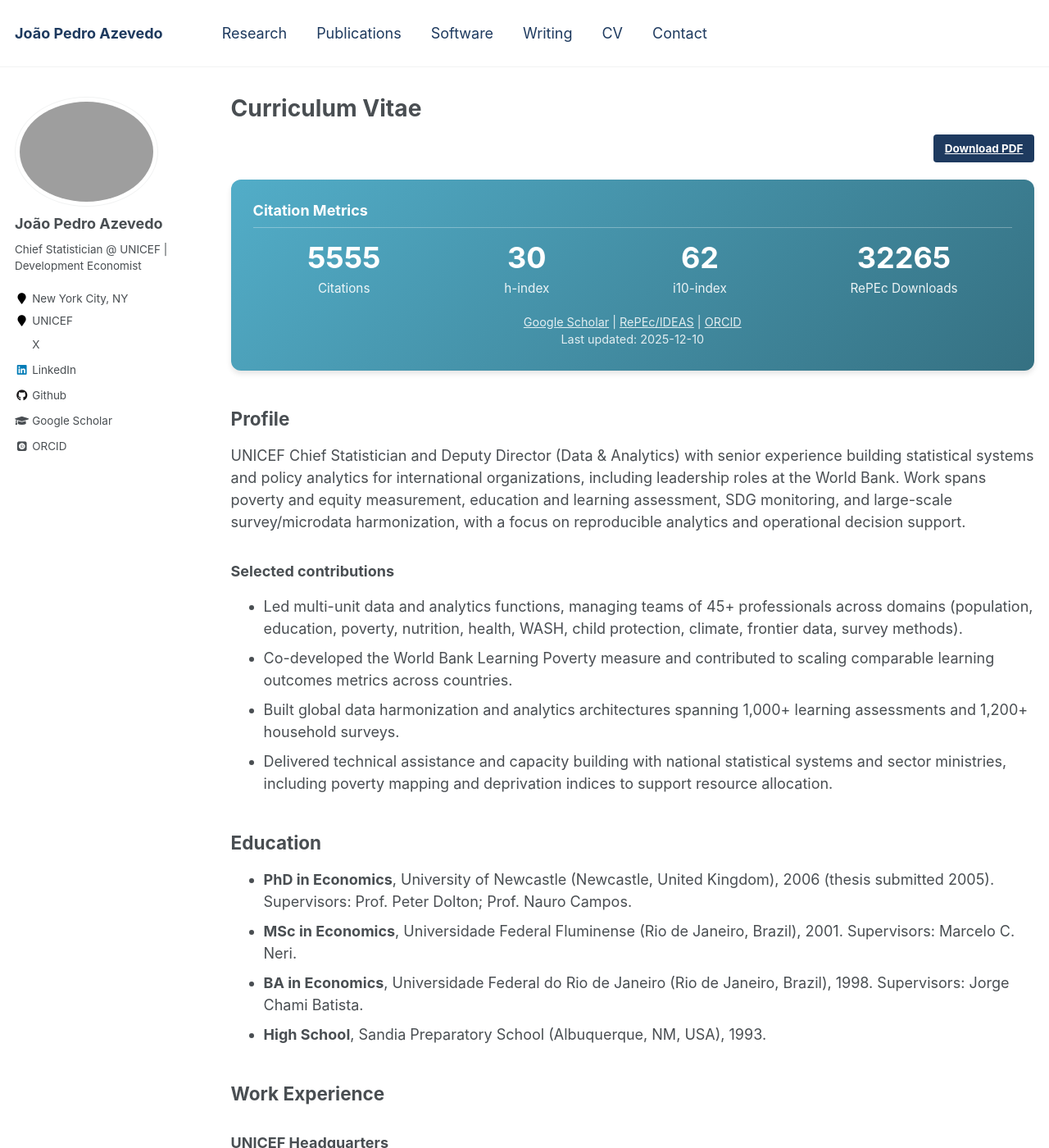
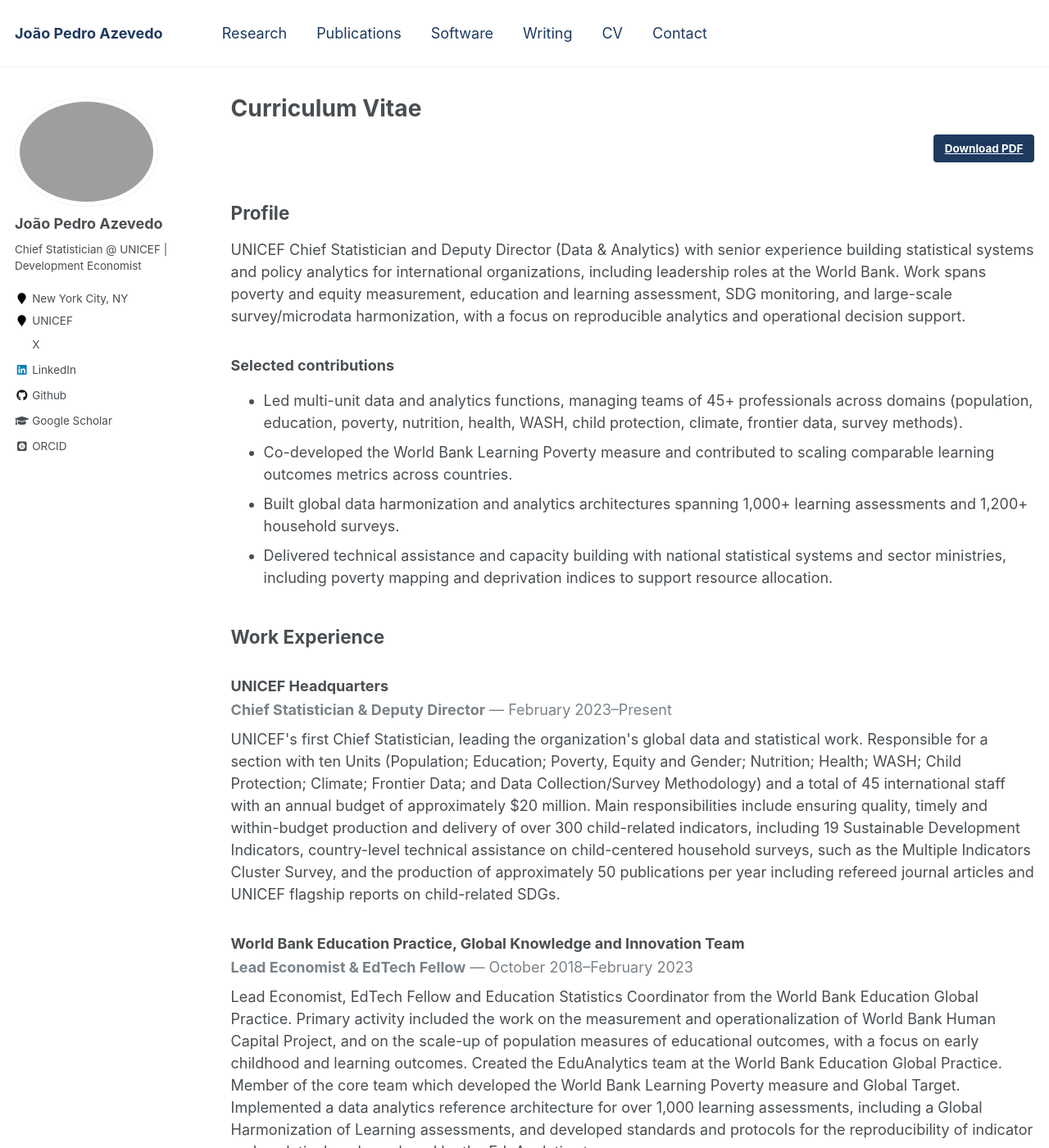
Before and after one commit to jpazvd/jpazvd.github.io, a Jekyll site: the page built from _pages/cv.md, in a window 1280 px wide and 1400 px high. Shown: the whole window at 82% size. Built offline with Jekyll 4.4.1, drawn with Linux system fonts in a browser that asks for light colours; some web fonts are replaced; some of the changed text lies outside the part shown.

Commit message:
sync: update from dev repo
Synced from: jpazvd/jpazvd.github.io-dev@4dbdbd44df23ac3575d015b49ac046008767d53e

```diff
--- a/_pages/cv.md
+++ b/_pages/cv.md
@@ -27,35 +27,6 @@ redirect_from:
   </a>
 </p>
 
-<!-- Citation Metrics Banner - pulls from _data/citations.yml -->
-<div class="citation-metrics jp-gradient-banner">
-  <h3 class="jp-gradient-banner__title">Citation Metrics</h3>
-  <div class="jp-stats-row">
-    <div class="jp-stat">
-      <div class="jp-stat__value">{{ site.data.citations.google_scholar.total_citations | default: '5,500+' }}</div>
-      <div class="jp-stat__label">Citations</div>
-    </div>
-    <div class="jp-stat">
-      <div class="jp-stat__value">{{ site.data.citations.google_scholar.h_index | default: '30' }}</div>
-      <div class="jp-stat__label">h-index</div>
-    </div>
-    <div class="jp-stat">
-      <div class="jp-stat__value">{{ site.data.citations.google_scholar.i10_index | default: '62' }}</div>
-      <div class="jp-stat__label">i10-index</div>
-    </div>
-    <div class="jp-stat">
-      <div class="jp-stat__value">{{ site.data.citations.repec.total_downloads_all_time | default: '32,000+' }}</div>
-      <div class="jp-stat__label">RePEc Downloads</div>
-    </div>
-  </div>
-  <div class="jp-banner__footer">
-    <a href="{{ site.data.citations.google_scholar.profile_url }}" target="_blank">Google Scholar</a> |
-    <a href="{{ site.data.citations.repec.profile_url }}" target="_blank">RePEc/IDEAS</a> |
-    <a href="{{ site.data.citations.orcid.profile_url }}" target="_blank">ORCID</a>
-    <br>Last updated: {{ site.data.citations.google_scholar.last_updated }}
-  </div>
-</div>
-
 ## Profile
 
 {{ site.data.profile.summary }}
@@ -68,6 +39,16 @@ redirect_from:
 {% endfor %}
 </ul>
 
+## Work Experience
+
+{% for job in site.data.work_experience %}
+<div class="cv-job">
+<h3>{{ job.organization }}</h3>
+<p class="cv-job__meta"><strong>{{ job.position }}</strong> — {{ job.start_date }}–{{ job.end_date }}</p>
+<p class="cv-job__desc">{{ job.description }}</p>
+</div>
+{% endfor %}
+
 ## Education
 
 <ul>
@@ -78,15 +59,82 @@ redirect_from:
 {% endfor %}
 </ul>
 
-## Work Experience
+## Selected Publications
 
-{% for job in site.data.work_experience %}
-<div class="cv-job">
-<h3>{{ job.organization }}</h3>
-<p class="cv-job__meta"><strong>{{ job.position }}</strong> — {{ job.start_date }}–{{ job.end_date }}</p>
-<p class="cv-job__desc">{{ job.description }}</p>
-</div>
+<p class="cv-citation-summary">
+  Google Scholar: {{ site.data.citations.google_scholar.total_citations | default: '5,500+' }} citations &bull;
+  h-index: {{ site.data.citations.google_scholar.h_index | default: '30' }} &bull;
+  i10-index: {{ site.data.citations.google_scholar.i10_index | default: '62' }} &bull;
+  RePEc: {{ site.data.citations.repec.total_downloads_all_time | default: '32,000+' }} downloads.
+  Full list: <a href="{{ site.data.citations.google_scholar.profile_url }}" target="_blank">Google Scholar</a> |
+  <a href="{{ site.data.citations.repec.profile_url }}" target="_blank">RePEc/IDEAS</a> |
+  <a href="{{ site.data.citations.orcid.profile_url }}" target="_blank">ORCID</a>
+</p>
+
+### Journal Articles
+
+<ul>
+{% for pub in site.data.publications.journal_articles %}
+<li class="cv-pub">
+  {{ pub.authors | join: ", " }} ({{ pub.year }}). "{{ pub.title }}." <em>{{ pub.journal }}</em>{% if pub.volume %}, {{ pub.volume }}{% endif %}{% if pub.issue %}({{ pub.issue }}){% endif %}{% if pub.pages %}, {{ pub.pages }}{% endif %}.{% if pub.doi %} <a href="https://doi.org/{{ pub.doi }}">doi</a>{% endif %}
+</li>
 {% endfor %}
+</ul>
+
+### Books
+
+<ul>
+{% for pub in site.data.publications.books %}
+<li class="cv-pub">
+  {{ pub.authors | join: ", " }} ({{ pub.year }}). <em>{{ pub.title }}</em>. {{ pub.publisher }}.{% if pub.urls.pdf %} <a href="{{ pub.urls.pdf }}">PDF</a>{% endif %}
+</li>
+{% endfor %}
+</ul>
+
+### Book Chapters
+
+<ul>
+{% for pub in site.data.publications.book_chapters %}
+<li class="cv-pub">
+  {{ pub.authors | join: ", " }} ({{ pub.year }}). "{{ pub.title }}." In {% if pub.editor %}{{ pub.editor }} (Ed.), {% endif %}<em>{{ pub.book }}</em>. {{ pub.publisher }}{% if pub.pages %}, {{ pub.pages }}{% endif %}.
+</li>
+{% endfor %}
+</ul>
+
+### Selected Working Papers
+
+<ul>
+{% for pub in site.data.publications.working_papers limit:10 %}
+<li class="cv-pub">
+  {{ pub.authors | join: ", " }} ({{ pub.year }}). "{{ pub.title }}." <em>{{ pub.venue }}</em>.{% if pub.doi %} <a href="https://doi.org/{{ pub.doi }}">doi</a>{% elsif pub.url %} <a href="{{ pub.url }}">link</a>{% endif %}
+</li>
+{% endfor %}
+</ul>
+
+<p><a href="/publications/">View full publication record →</a></p>
+
+## Service and Leadership
+
+<ul>
+{% for service in site.data.profile.service %}
+<li><strong>{{ service.role }}</strong>{% if service.organization %}, {{ service.organization }}{% endif %}{% if service.parent %} ({{ service.parent }}){% endif %}</li>
+{% endfor %}
+</ul>
+
+## Selected Talks & Presentations
+
+{% assign recent_events = site.data.events.events | sort: "date" | reverse %}
+<ul>
+{% for event in recent_events limit:15 %}
+<li>
+  <strong>{{ event.event }}</strong> ({{ event.year }})<br>
+  <span class="cv-teaching__meta">{{ event.role }}{% if event.session %}: "{{ event.session }}"{% endif %}</span><br>
+  <span class="cv-teaching__years">{{ event.location }}</span>
+</li>
+{% endfor %}
+</ul>
+
+<p><a href="/events/">View all speaking engagements →</a></p>
 
 ## Teaching & Mentoring
 
@@ -119,102 +167,31 @@ redirect_from:
 {% endfor %}
 </ul>
 
-<p><a href="/teaching/">View detailed teaching & mentoring experience →</a></p>
+## Technical Expertise
 
-## Skills
+<p class="cv-prose">
+Methodological work spans {% for category in site.data.skills.technical %}{% assign items = category.items | join: "; " %}{% if forloop.last %} and {% elsif forloop.first == false %}, {% endif %}{{ category.category | downcase }} ({{ items }}){% endfor %}. Domain expertise covers {{ site.data.skills.domain | join: ", " | downcase }}. Languages: {% for lang in site.data.skills.languages %}{{ lang.language }} ({{ lang.level }}){% unless forloop.last %}, {% endunless %}{% endfor %}.
+</p>
 
-{% for category in site.data.skills.technical %}
-### {{ category.category }}
+## Writing & Commentary
 
-<ul>
-{% for item in category.items %}
-<li>{{ item }}</li>
-{% endfor %}
-</ul>
-{% endfor %}
+{% assign wb_count = site.data.worldbank_blogs_full.metadata.total_posts | default: 0 %}
+{% assign other_count = site.data.other_blogs_full.metadata.total_posts | default: 0 %}
+{% assign li_count = site.data.linkedin_blogs.metadata.total_posts | default: 0 %}
 
-### Domain Expertise
-
-<ul>
-{% for item in site.data.skills.domain %}
-<li>{{ item }}</li>
-{% endfor %}
-</ul>
-
-### Leadership & Management
-
-<ul>
-{% for item in site.data.skills.leadership %}
-<li>{{ item }}</li>
-{% endfor %}
-</ul>
-
-### Languages
-
-<ul>
-{% for lang in site.data.skills.languages %}
-<li>{{ lang.language }} ({{ lang.level }})</li>
-{% endfor %}
-</ul>
-
-## Service and Leadership
-
-<ul>
-{% for service in site.data.profile.service %}
-<li><strong>{{ service.role }}</strong>{% if service.organization %}, {{ service.organization }}{% endif %}{% if service.parent %} ({{ service.parent }}){% endif %}</li>
-{% endfor %}
-</ul>
-
-## Selected Talks & Presentations
-
-{% assign recent_events = site.data.events.events | sort: "date" | reverse %}
-<ul>
-{% for event in recent_events limit:15 %}
-<li>
-  <strong>{{ event.event }}</strong> ({{ event.year }})<br>
-  <span class="cv-teaching__meta">{{ event.role }}{% if event.session %}: "{{ event.session }}"{% endif %}</span><br>
-  <span class="cv-teaching__years">{{ event.location }}</span>
-</li>
-{% endfor %}
-</ul>
-
-<p><a href="/events/">View all speaking engagements →</a></p>
-
-## Blogs, Opinion & Commentaries
+<p class="cv-prose">
+Regular contributor to policy discourse through {{ wb_count }} World Bank blog posts on education, poverty, and development data; {{ other_count }} UNICEF Data commentaries on child well-being and SDG monitoring; and {{ li_count }} LinkedIn articles on data systems and learning assessment. Selected recent posts:
+</p>
 
 {% assign wb_blogs = site.data.worldbank_blogs_full.posts | sort: "date" | reverse %}
 {% assign other_blogs = site.data.other_blogs_full.posts | sort: "date" | reverse %}
-{% assign linkedin_blogs = site.data.linkedin_blogs.posts | sort: "date" | reverse %}
-
-### World Bank Blogs ({{ site.data.worldbank_blogs_full.metadata.total_posts }} posts)
 
 <ul>
-{% for post in wb_blogs limit:5 %}
-<li>
-  <a href="{{ post.url }}" target="_blank"><strong>{{ post.title }}</strong></a> ({{ post.year }})<br>
-  <span class="cv-meta">{{ post.channel }}</span>
-</li>
+{% for post in wb_blogs limit:3 %}
+<li class="cv-pub"><a href="{{ post.url }}" target="_blank">{{ post.title }}</a> ({{ post.year }}, {{ post.channel }})</li>
 {% endfor %}
-</ul>
-
-### UNICEF & Other Organizations
-
-<ul>
-{% for post in other_blogs limit:5 %}
-<li>
-  <a href="{{ post.url }}" target="_blank"><strong>{{ post.title }}</strong></a> ({{ post.year }})<br>
-  <span class="cv-meta">{{ post.organization }}</span>
-</li>
-{% endfor %}
-</ul>
-
-### LinkedIn Articles
-
-<ul>
-{% for post in linkedin_blogs limit:5 %}
-<li>
-  <a href="{{ post.url }}"><strong>{{ post.title }}</strong></a> ({{ post.year }})
-</li>
+{% for post in other_blogs limit:2 %}
+<li class="cv-pub"><a href="{{ post.url }}" target="_blank">{{ post.title }}</a> ({{ post.year }}, {{ post.organization }})</li>
 {% endfor %}
 </ul>
 
@@ -225,14 +202,31 @@ redirect_from:
 CV AUTO-GENERATION NOTES
 ===========================================
 This CV page is auto-generated from YAML data files:
-- _data/citations.yml    → Citation metrics banner
 - _data/profile.yml      → Summary, contributions, service
+- _data/work_experience.yml → Work history
 - _data/education.yml    → Education entries
-- _data/work_experience.yml → Work history
-- _data/skills.yml       → Technical, domain, leadership skills
+- _data/citations.yml    → Citation metrics (compact summary)
+- _data/publications.yml → Selected publications by type
+- _data/events.yml       → Talks & presentations
+- _data/teaching.yml     → Teaching & mentoring
+- _data/skills.yml       → Technical expertise (prose)
+- _data/worldbank_blogs_full.yml → Blog counts and recent posts
+- _data/other_blogs_full.yml    → UNICEF/other blog posts
+- _data/linkedin_blogs.yml      → LinkedIn articles
 
 To update CV content, edit the YAML files directly.
 The page will rebuild automatically on next Jekyll build.
 
-Last refactored: 2025-12-15
+Section order (Option C - Hybrid):
+1. Profile + contributions
+2. Work Experience
+3. Education
+4. Selected Publications (with compact citation metrics)
+5. Service & Leadership
+6. Talks & Presentations
+7. Teaching & Mentoring
+8. Technical Expertise (prose from skills.yml)
+9. Writing & Commentary (prose from blog data)
+
+Last refactored: 2026-02-14
 -->
--- a/_sass/_print.scss
+++ b/_sass/_print.scss
@@ -232,9 +232,35 @@
     color: #666;
   }
 
-  /* ---- Page breaks for major CV sections ---- */
-  .page__content > h2:nth-of-type(n+3) {
-    page-break-before: auto;
+  /* ---- Citation metrics summary (compact inline) ---- */
+  .cv-citation-summary {
+    font-size: 9.5pt;
+    color: #444;
+    border-left: 3px solid #999;
+    padding-left: 10pt;
+    margin-bottom: 10pt;
+  }
+
+  /* ---- Publication entries ---- */
+  .cv-pub {
+    font-size: 10pt;
+    margin-bottom: 4pt;
+    page-break-inside: avoid;
+  }
+
+  .cv-pub em {
+    font-style: italic;
+  }
+
+  .cv-pub a {
+    color: #444 !important;
+  }
+
+  /* ---- Prose paragraphs (skills, writing) ---- */
+  .cv-prose {
+    font-size: 10pt;
+    line-height: 1.5;
+    text-align: justify;
   }
 
   /* ---- Rankings section ---- */
```
